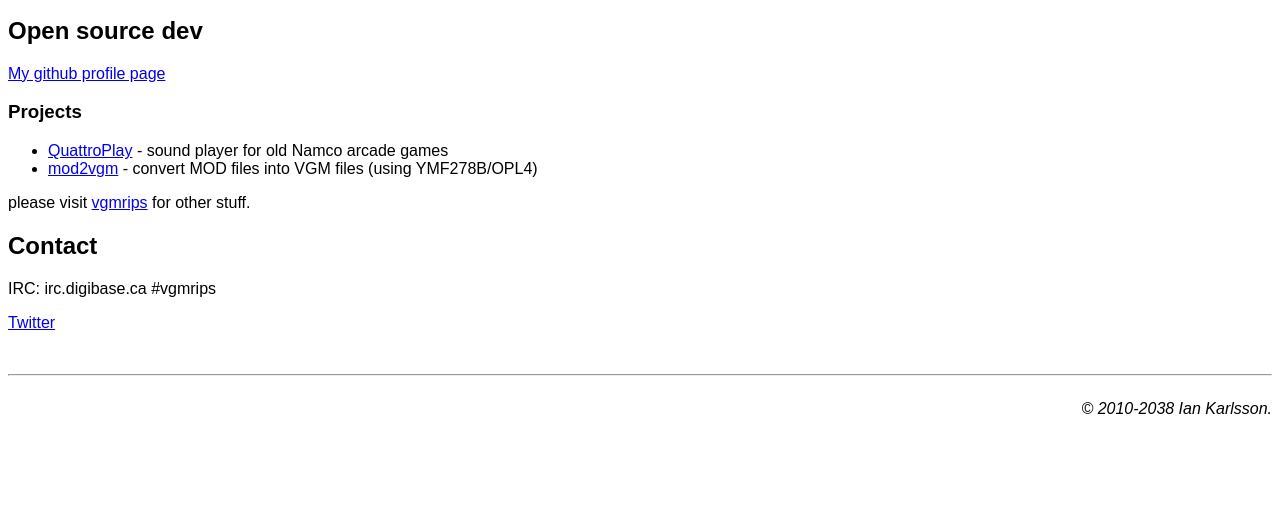
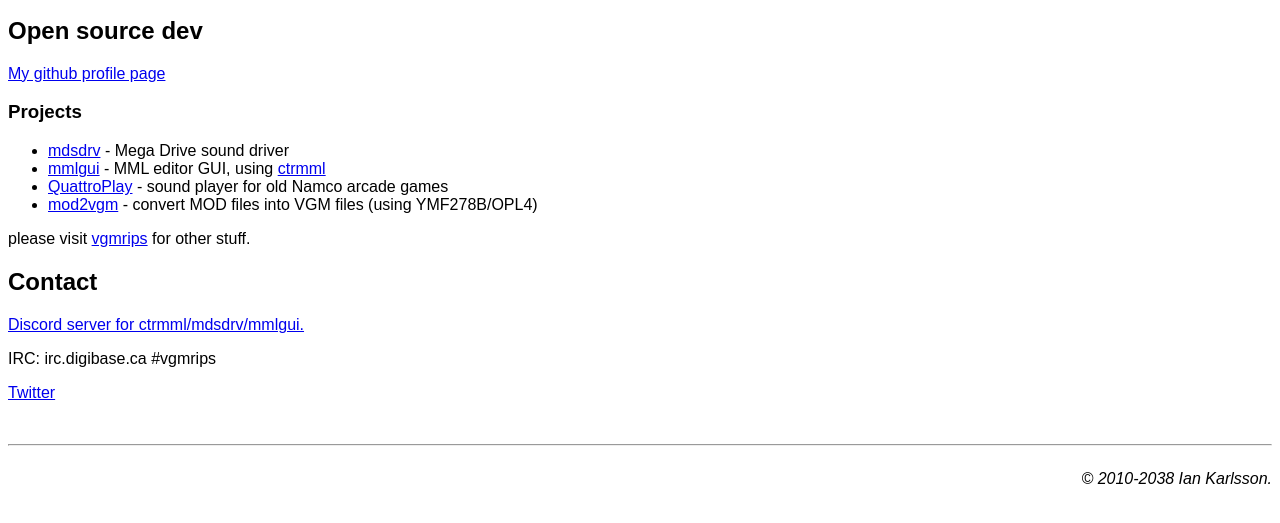
Before and after one commit to superctr/superctr.github.io, a plain HTML site: page index.html in a window 1280 px wide. Shown: the part 101-624 px from the top of the page. Drawn offline with Linux system fonts and the light colour scheme.

Commit message:
update index.html

```diff
--- a/index.html
+++ b/index.html
@@ -17,11 +17,14 @@
 		<p><a href="https://github.com/superctr/">My github profile page</a></p>
 		<h3>Projects</h3>
 		<ul>
+		<li><a href="https://github.com/superctr/mdsdrv">mdsdrv</a> - Mega Drive sound driver</li>
+		<li><a href="https://github.com/superctr/mmlgui">mmlgui</a> - MML editor GUI, using <a href="https://github.com/superctr/ctrmml">ctrmml</a></li>
 		<li><a href="https://github.com/superctr/quattroplay">QuattroPlay</a> - sound player for old Namco arcade games</li>
 		<li><a href="https://github.com/superctr/mod2vgm">mod2vgm</a> - convert MOD files into VGM files (using YMF278B/OPL4)</li>
 		</ul>
 		<p>please visit <a href="http://vgmrips.net/">vgmrips</a> for other stuff.</p>
 		<h2>Contact</h2>
+		<p><a href="https://discord.com/invite/BPwM6PJv7T">Discord server for ctrmml/mdsdrv/mmlgui.</a></p>
 		<p>IRC: irc.digibase.ca #vgmrips</p>
 		<p><a href="https://twitter.com/superctr">Twitter</a></p>
 		<br />
```
